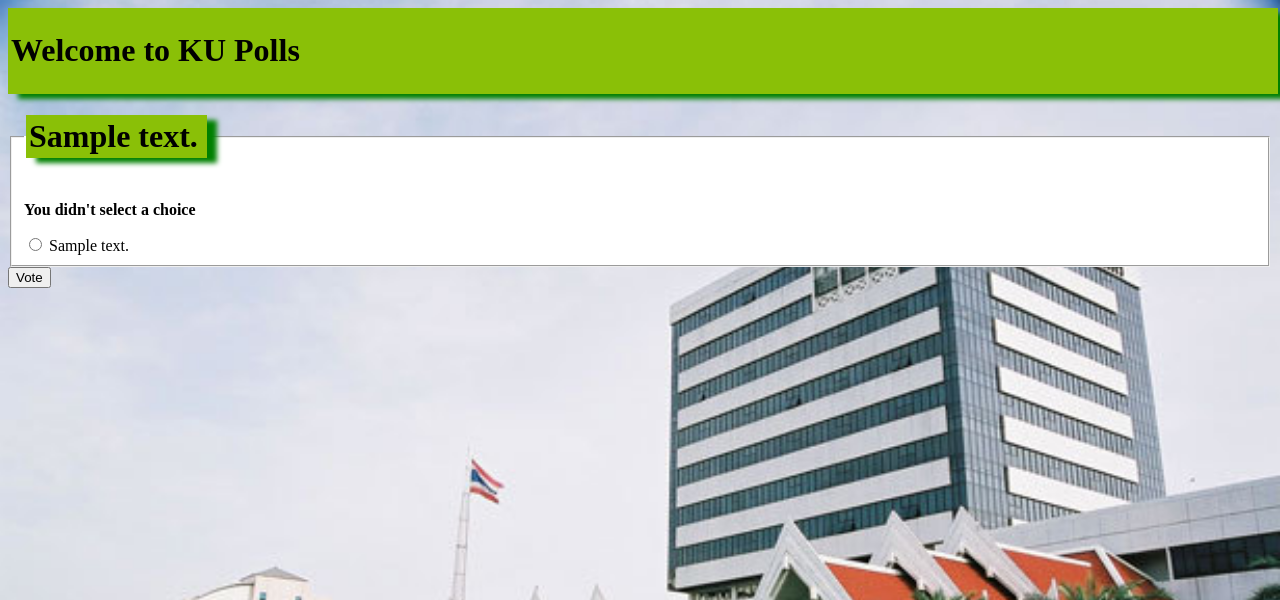
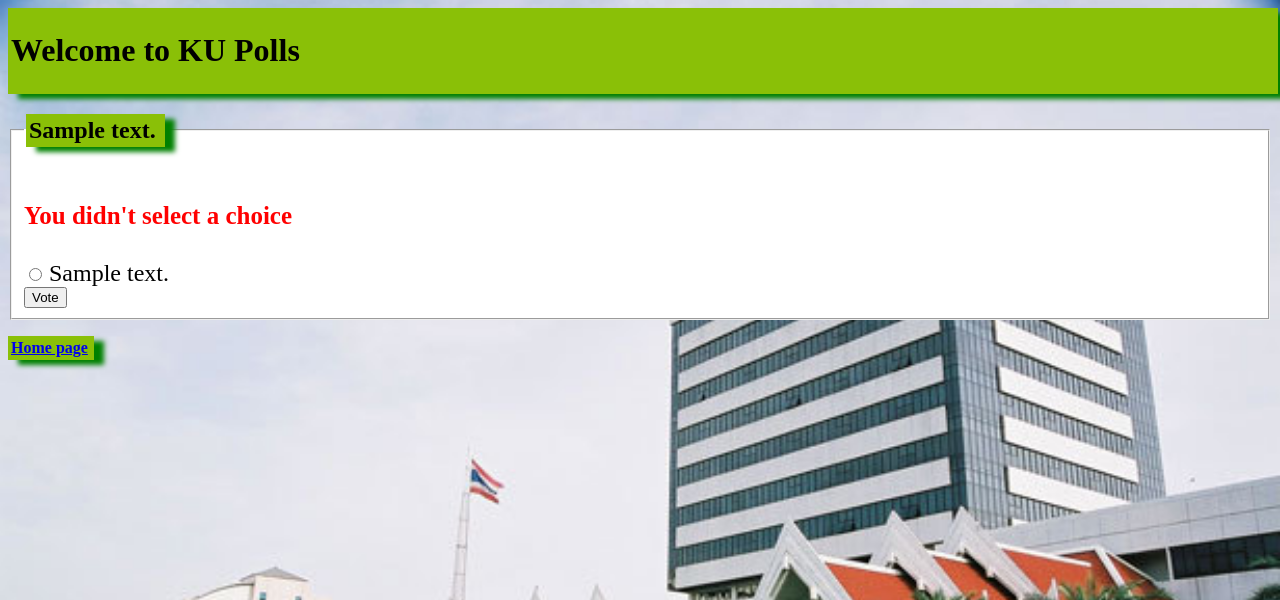
Before and after one commit to Ditthapeem/ku-polls, a Django app: page /polls/1/vote/ in a window 1280 px wide. Shown: the top 600 px of the page. Run offline with Django 3.2, Linux system fonts and the light colour scheme; tables that the repository leaves empty hold one stand-in row (values such as "Sample post").

Commit message:
Update detail and results style

```diff
--- a/polls/static/polls/style.css
+++ b/polls/static/polls/style.css
@@ -1,5 +1,6 @@
 li a {
     color: green;
+    line-height: 200%;
     font-size: 25px;
 }
 
@@ -38,5 +39,16 @@ div.box{
 }
 
 fieldset{
-    background-color:white !important;
+    background-color:white ;
 }
+
+label{
+    font-size: 150%;
+}
+
+div.rise{
+    color: red;
+    line-height: 150%;
+    font-size: 25px;
+
+}
--- a/polls/templates/polls/detail.html
+++ b/polls/templates/polls/detail.html
@@ -8,13 +8,14 @@
 <form action="{% url 'polls:vote' question.id %}" method="post">
 {% csrf_token %}
     <fieldset>
-        <legend><h1><div class="frame">{{ question.question_text }}</div></h1></legend>
-        {% if error_message %}<p><strong>{{ error_message }}</strong></p>{% endif %}
+        <legend><h2><div class="frame">{{ question.question_text }}</div></h2></legend>
+        {% if error_message %}<div class="rise"><p><strong> {{ error_message }}</strong></p></div>{% endif %}
         {% for choice in question.choice_set.all %}
             <input type="radio" name="choice" id="choice{{ forloop.counter }}" value="{{choice.id}}">
             <label for="choice{{ forloop.counter }}">{{ choice.choice_text }}</label><br>
         {% endfor %}
+    <input type="submit" value="Vote">
+    </fieldset>
 
-    </fieldset>
-<input type="submit" value="Vote">
 </form>
+<div class="box"><a href="{% url 'polls:index' %}"><strong> Home page </strong></a></div>
--- a/polls/templates/polls/results.html
+++ b/polls/templates/polls/results.html
@@ -4,12 +4,14 @@
 <div class="frame"><h1>{{ question.question_text }}</h1></div>
 
 <fieldset>
+
     <legend><h2><div class="frame">Voting result</div></h2></legend>
     <ul>
         {% for choice in question.choice_set.all %}
             <li>{{ choice.choice_text }} -- {{ choice.votes }} vote{{ choice.votes|pluralize}}</li>
         {% endfor %}
     </ul>
+
 <a href="{% url 'polls:detail' question.id %}">Vote again?</a>
 </fieldset>
 <div class="box"><a href="{% url 'polls:index' %}"><strong> Home page </strong></a></div>
```
